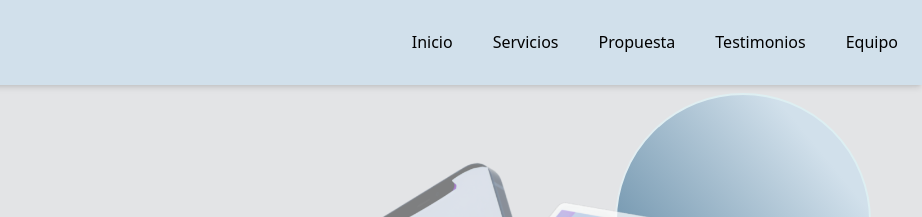
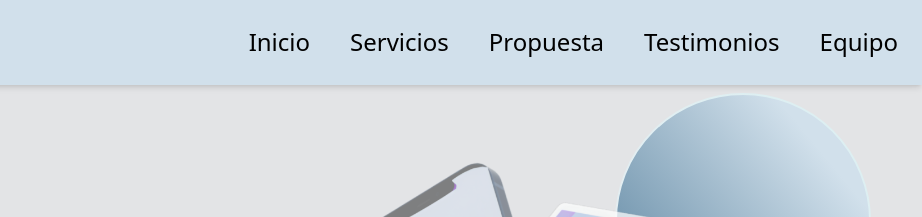
Before and after one commit to avtestl/ArtesVirtuales, an Astro site: page / in a window 1280 px wide. Shown: the top 217 px of the page, 358-1280 px from the left. Built offline with nearby package versions, Linux system fonts and the light colour scheme; Astro itself is replaced by a stand-in of ours.

Commit message:
refactor size navbar

```diff
--- a/src/components/Header.jsx
+++ b/src/components/Header.jsx
@@ -8,11 +8,11 @@ const Header = ({dataHeader}) => {
   };
 
   const itemsNavbar = [
-    <a href="/#inicio" className="hover:underline">Inicio</a>,
-    <a href="/#servicios" className="hover:underline">Servicios</a>,
-    <a href="/#propuesta" className="hover:underline">Propuesta</a>,
-    <a href="/#testimonios" className="hover:underline">Testimonios</a>,
-    <a href="/#equipo" className="hover:underline">Equipo</a>,
+    <a href="/#inicio" className="hover:underline text-2xl ">Inicio</a>,
+    <a href="/#servicios" className="hover:underline text-2xl">Servicios</a>,
+    <a href="/#propuesta" className="hover:underline text-2xl">Propuesta</a>,
+    <a href="/#testimonios" className="hover:underline text-2xl">Testimonios</a>,
+    <a href="/#equipo" className="hover:underline text-2xl">Equipo</a>,
   ]
 
   return (
```
